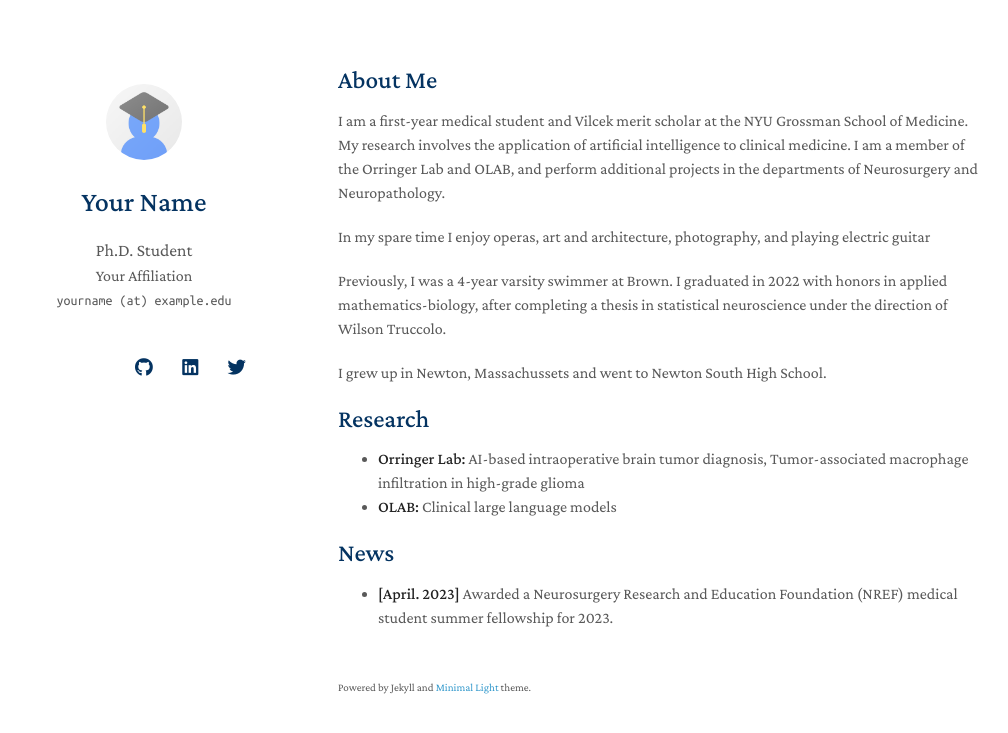
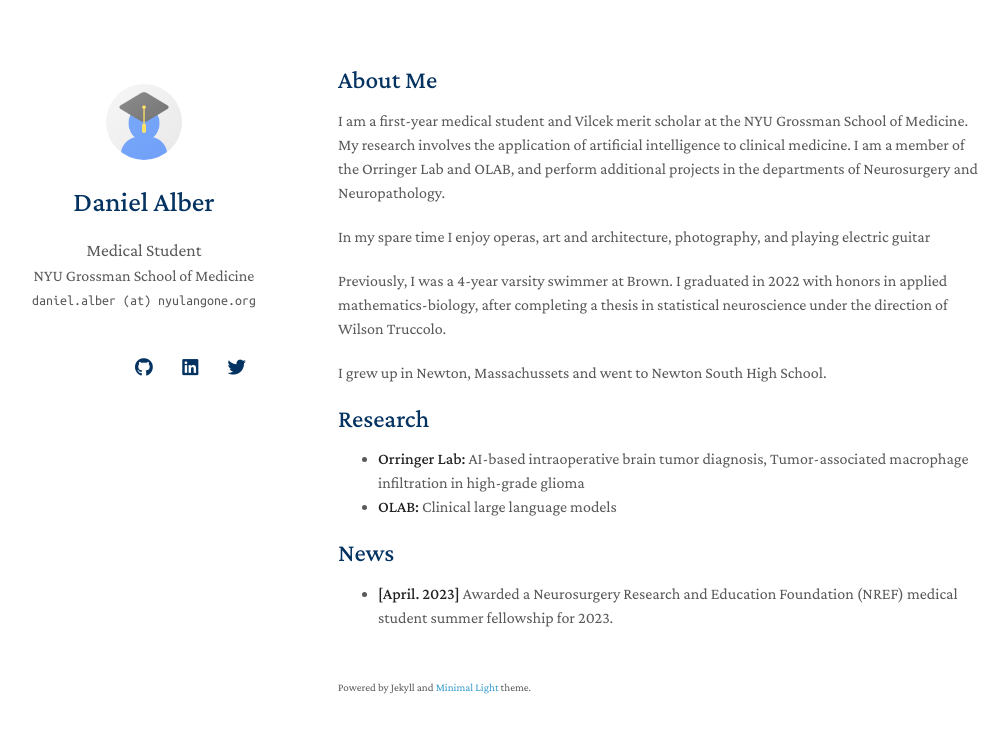
Before and after one commit to danalber/danalber.github.io, a Jekyll site: the page built from index.md, in a window 1280 px wide. Shown: the top 733 px of the page, without its empty margins (132-1140 px from the left). Built offline with Jekyll 4.4.1, drawn with Linux system fonts in a browser that asks for light colours; nearby versions of some CDN libraries; a style sheet for code colours, icons or effects is not loaded; our own code applies the rules of GitHub Pages for plain Markdown files.

Commit message:
Update _config.yml

```diff
--- a/_config.yml
+++ b/_config.yml
@@ -1,22 +1,22 @@
 # Basic Information
-title: Your Name
-position: Ph.D. Student
-affiliation: Your Affiliation
-email: yourname (at) example.edu
+title: Daniel Alber
+position: Medical Student
+affiliation: NYU Grossman School of Medicine
+email: daniel.alber (at) nyulangone.org
 
 # Search Engine Optimization (SEO)
 # The following information is used to improve the website traffic from search engines, e.g., Google.
-keywords: minimal light
-description: The Minimal Light is a simple and elegant jekyll theme for academic personal homepage.
-canonical: https://minimal-light-theme.yliu.me/
+keywords: neurosurgery, ai, artificial intelligence, nyu, grossman
+description: Academic portfolio page for Daniel Alber.
+canonical: danalber.github.io
 
 # Links
 # If you don't need one of them, you may delete the corresponding line.
-google_scholar: https://scholar.google.com/
-cv_link: assets/files/curriculum_vitae.pdf
-github_link: https://github.com/
-linkedin: https://www.linkedin.com/
-twitter: https://twitter.com/
+google_scholar: https://scholar.google.com/citations?user=UcsjiUMAAAAJ&hl=en
+cv_link: assets/curriculum_vitae.pdf
+github_link: https://github.com/danalber
+linkedin: https://www.linkedin.com/in/dalberrr/
+twitter: https://twitter.com/dalber_
 
 # Images (e.g., your profile picture and your website's favicon)
 # "favicon" and "favicon_dark" are used for the light and dark modes, respectively.
@@ -30,7 +30,7 @@ enable_footnote: true
 
 # Google Analytics ID
 # Please remove this if you don't use Google Analytics
-google_analytics: UA-111540567-4
+# google_analytics: UA-111540567-4
 
 # Use this project as a remote theme for GitHub Pages
 # See the guide here: https://docs.github.com/en/pages/setting-up-a-github-pages-site-with-jekyll/adding-a-theme-to-your-github-pages-site-using-jekyll
```
